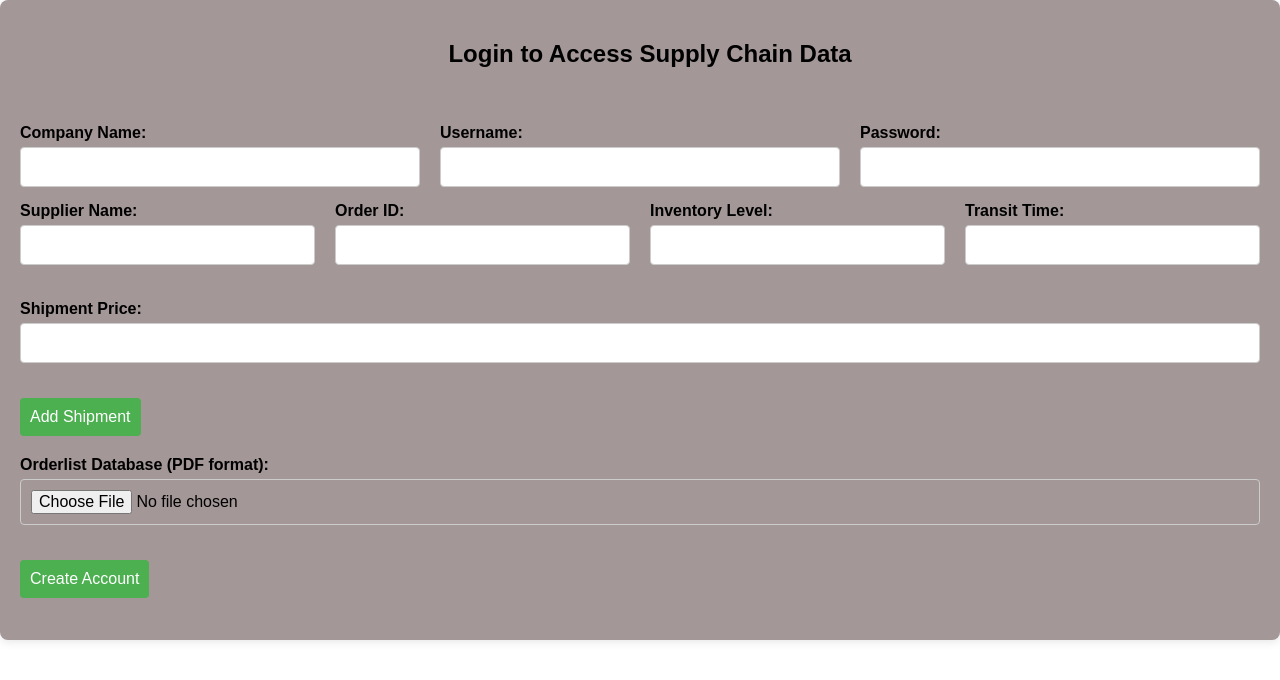
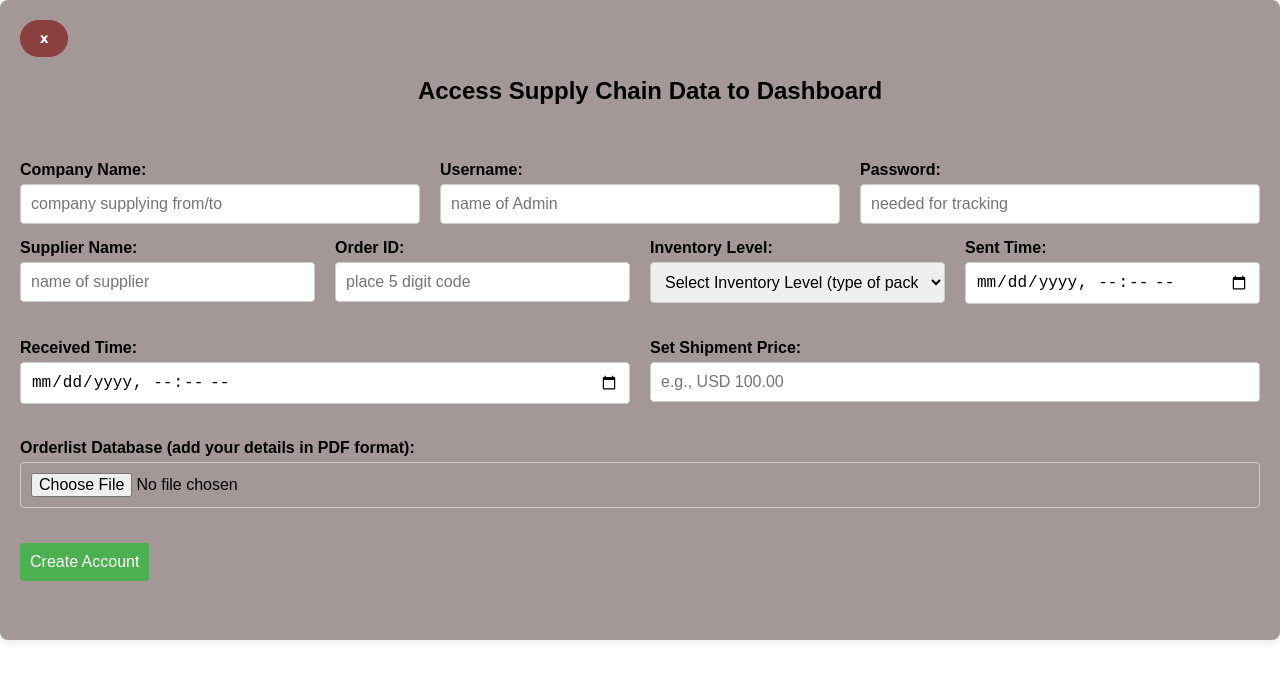
Before and after one commit to YungPharaoh65/supplyChainManagement-1, a React (Vite) app: page /details in a window 1280 px wide. Shown: the top 680 px of the page. Built offline with nearby package versions, Linux system fonts and the light colour scheme.

Commit message:
updated details.jsx page w/ css

```diff
--- a/package.json
+++ b/package.json
@@ -15,6 +15,7 @@
     "react": "^18.3.1",
     "react-dom": "^18.3.1",
     "react-leaflet": "^4.2.1",
+    "react-pdf": "^9.1.0",
     "react-router": "^6.26.1",
     "react-router-dom": "^6.23.1",
     "web-vitals": "^2.1.4"
--- a/src/Functiona/Details/details.css
+++ b/src/Functiona/Details/details.css
@@ -80,3 +80,23 @@
 .login-table tr:nth-child(even) {
     background-color: #f9f9f9;
 }
+
+.backbtn{
+    padding: .7rem;
+    width: 3rem;
+    border-radius: 5rem;
+    border: none;
+    background-color: rgb(139, 64, 64);
+    color: white;
+
+    font-weight: 1000;
+}
+
+.backbtn:hover{
+    padding: .7rem;
+     border-radius: 5rem;
+    border: none;
+    background-color: rgb(233, 38, 38);
+
+    font-weight: 1000;
+}
--- a/src/Functiona/Details/details.jsx
+++ b/src/Functiona/Details/details.jsx
@@ -1,40 +1,46 @@
-import React, { useState } from 'react';
-import './details.css'; // Assuming the CSS is saved as details.css
-import { Link } from 'react-router-dom';
+import React, { useState } from "react";
+import "./details.css"; // Assuming you save the CSS as Login.css
+import { Link } from "react-router-dom";
 
 const Details = () => {
-    const [companyName, setCompanyName] = useState('');
-    const [username, setUsername] = useState('');
-    const [password, setPassword] = useState('');
-    const [supplierName, setSupplierName] = useState('');
-    const [orderID, setOrderID] = useState('');
-    const [inventoryLevel, setInventoryLevel] = useState('');
-    const [transitTime, setTransitTime] = useState('');
-    const [shipmentPrice, setShipmentPrice] = useState('');
+  const [companyName, setCompanyName] = useState("");
+  const [username, setUsername] = useState("");
+  const [password, setPassword] = useState("");
+  const [supplierName, setSupplierName] = useState("");
+  const [orderID, setOrderID] = useState("");
+  const [inventoryLevel, setInventoryLevel] = useState("");
+  const [sentTime, setSentTime] = useState("");
+  const [receivedTime, setReceivedTime] = useState("");
+  const [shipmentPrice, setShipmentPrice] = useState("");
   const [deliveryShipments, setDeliveryShipments] = useState([]);
   const [pdfFile, setPdfFile] = useState(null);
 
   const handleLogin = (event) => {
     event.preventDefault();
     // Handle login and additional data logic here
-        console.log('Company Name:', companyName);
-        console.log('Username:', username);
-        console.log('Password:', password);
-        console.log('Supplier Name:', supplierName);
-        console.log('Order ID:', orderID);
-        console.log('Inventory Level:', inventoryLevel);
-        console.log('Transit Time:', transitTime);
-        console.log('Shipment Price:', shipmentPrice);
-        console.log('Delivery Shipments:', deliveryShipments);
-        console.log('PDF File:', pdfFile);
+    console.log("Company Name:", companyName);
+    console.log("Username:", username);
+    console.log("Password:", password);
+    console.log("Supplier Name:", supplierName);
+    console.log("Order ID:", orderID);
+    console.log("Inventory Level:", inventoryLevel);
+    console.log("Sent Time:", sentTime);
+    console.log("Received Time:", receivedTime);
+    console.log("Shipment Price:", shipmentPrice);
+    console.log("Delivery Shipments:", deliveryShipments);
+    console.log("PDF File:", pdfFile);
   };
 
   const handleAddShipment = () => {
-        setDeliveryShipments([...deliveryShipments, { supplierName, orderID, transitTime, shipmentPrice }]);
-        setSupplierName('');
-        setOrderID('');
-        setTransitTime('');
-        setShipmentPrice('');
+    setDeliveryShipments([
+      ...deliveryShipments,
+      { supplierName, orderID, sentTime, receivedTime, shipmentPrice },
+    ]);
+    setSupplierName("");
+    setOrderID("");
+    setSentTime("");
+    setReceivedTime("");
+    setShipmentPrice("");
   };
 
   const handlePdfUpload = (event) => {
@@ -42,40 +48,54 @@ const Details = () => {
   };
 
   return (
+    <div className="movecon">
       <div className="login-container">
-            <h2 className="login-h2">Login to Access Supply Chain Data</h2>
-            <br /><br />
+        <Link to="/"><button className="backbtn">x</button></Link>
+
+        <h2 className="login-h2">Access Supply Chain Data to Dashboard</h2>
+
+        <br />
+        <br />
         <form onSubmit={handleLogin}>
           <div className="login-flex-row">
             {/* Row 1 */}
             <div className="login-input-group">
-                        <label className="login-label" htmlFor="companyName">Company Name:</label>
+              <label className="login-label" htmlFor="companyName">
+                Company Name:
+              </label>
               <input
                 className="login-input"
                 type="text"
                 id="companyName"
+                placeholder="company supplying from/to"
                 value={companyName}
                 onChange={(e) => setCompanyName(e.target.value)}
                 required
               />
             </div>
             <div className="login-input-group">
-                        <label className="login-label" htmlFor="username">Username:</label>
+              <label className="login-label" htmlFor="username">
+                Username:
+              </label>
               <input
                 className="login-input"
                 type="text"
                 id="username"
+                placeholder="name of Admin"
                 value={username}
                 onChange={(e) => setUsername(e.target.value)}
                 required
               />
             </div>
             <div className="login-input-group">
-                        <label className="login-label" htmlFor="password">Password:</label>
+              <label className="login-label" htmlFor="password">
+                Password:
+              </label>
               <input
                 className="login-input"
                 type="password"
                 id="password"
+                placeholder="needed for tracking"
                 value={password}
                 onChange={(e) => setPassword(e.target.value)}
                 required
@@ -86,61 +106,92 @@ const Details = () => {
           <div className="login-flex-row">
             {/* Row 2 */}
             <div className="login-input-group">
-                        <label className="login-label" htmlFor="supplierName">Supplier Name:</label>
+              <label className="login-label" htmlFor="supplierName">
+                Supplier Name:
+              </label>
               <input
                 className="login-input"
                 type="text"
                 id="supplierName"
+                placeholder="name of supplier"
                 value={supplierName}
                 onChange={(e) => setSupplierName(e.target.value)}
               />
             </div>
             <div className="login-input-group">
-                        <label className="login-label" htmlFor="orderID">Order ID:</label>
+              <label className="login-label" htmlFor="orderID">
+                Order ID:
+              </label>
               <input
                 className="login-input"
                 type="text"
                 id="orderID"
+                placeholder="place 5 digit code"
                 value={orderID}
                 onChange={(e) => setOrderID(e.target.value)}
               />
             </div>
             <div className="login-input-group">
-                        <label className="login-label" htmlFor="inventoryLevel">Inventory Level:</label>
-                        <input
+              <label className="login-label" htmlFor="inventoryLevel">
+                Inventory Level:
+              </label>
+              <select
                 className="login-input"
-                            type="text"
                 id="inventoryLevel"
                 value={inventoryLevel}
                 onChange={(e) => setInventoryLevel(e.target.value)}
+              >
+                <option value="">Select Inventory Level (type of packaging)</option>
+                <option value="Level 1">Level 1 (Palletized Units)</option>
+                <option value="Level 2">Level 2 (Industrial Crates)</option>
+                <option value="Level 3">Level 3 (Corrugated Shipping Containers)</option>
+                <option value="Level 4">Level 4 (Bulk Storage Drums)</option>
+                <option value="Level 5">Level 5 (Flexible Intermediate Bulk Containers (FIBCs))</option>
+              </select>
+            </div>
+
+            {/* Sent Time */}
+            <div className="login-input-group">
+              <label className="login-label" htmlFor="sentTime">
+                Sent Time:
+              </label>
+              <input
+                className="login-input"
+                type="datetime-local"
+                id="sentTime"
+                value={sentTime}
+                onChange={(e) => setSentTime(e.target.value)}
               />
             </div>
+
+            {/* Received Time */}
             <div className="login-input-group">
-                        <label className="login-label" htmlFor="transitTime">Transit Time:</label>
+              <label className="login-label" htmlFor="receivedTime">
+                Received Time:
+              </label>
               <input
                 className="login-input"
-                            type="text"
-                            id="transitTime"
-                            value={transitTime}
-                            onChange={(e) => setTransitTime(e.target.value)}
+                type="datetime-local"
+                id="receivedTime"
+                value={receivedTime}
+                onChange={(e) => setReceivedTime(e.target.value)}
               />
             </div>
+
             <div className="login-input-group">
-                        <label className="login-label" htmlFor="shipmentPrice">Shipment Price:</label>
+              <label className="login-label" htmlFor="shipmentPrice">
+                Set Shipment Price:
+              </label>
               <input
                 className="login-input"
                 type="text"
                 id="shipmentPrice"
+                placeholder="e.g., USD 100.00"
                 value={shipmentPrice}
                 onChange={(e) => setShipmentPrice(e.target.value)}
               />
             </div>
           </div>
-
-                {/* Add Delivery Shipments */}
-                <button type="button" className="login-button" onClick={handleAddShipment}>
-                    Add Shipment
-                </button>
 
           {/* Delivery Shipments Table */}
           {deliveryShipments.length > 0 && (
@@ -149,7 +200,8 @@ const Details = () => {
                 <tr>
                   <th>Supplier Name</th>
                   <th>Order ID</th>
-                                <th>Transit Time</th>
+                  <th>Sent Time</th>
+                  <th>Received Time</th>
                   <th>Shipment Price</th>
                 </tr>
               </thead>
@@ -158,7 +210,8 @@ const Details = () => {
                   <tr key={index}>
                     <td>{shipment.supplierName}</td>
                     <td>{shipment.orderID}</td>
-                                    <td>{shipment.transitTime}</td>
+                    <td>{shipment.sentTime}</td>
+                    <td>{shipment.receivedTime}</td>
                     <td>{shipment.shipmentPrice}</td>
                   </tr>
                 ))}
@@ -168,7 +221,9 @@ const Details = () => {
 
           {/* PDF Upload */}
           <div className="login-aligntext">
-                    <label className="login-label" htmlFor="pdfFile">Orderlist Database (PDF format):</label>
+            <label className="login-label" htmlFor="pdfFile">
+              Orderlist Database (add your details in PDF format):
+            </label>
             <input
               className="login-input"
               type="file"
@@ -179,8 +234,11 @@ const Details = () => {
           </div>
 
           {/* Submit Button */}
-               <Link to='/dashboard'> <button className="login-button" type="submit">Create Account</button></Link>
+          <Link to="/dashboard"><button className="login-button" type="submit">
+            Create Account
+          </button></Link>
         </form>
+      </div>
     </div>
   );
 };
```
Also changed, not shown: 1 other file (tests, documents, lock files or other folders). Lines whose indentation alone changed are shown as unchanged.
